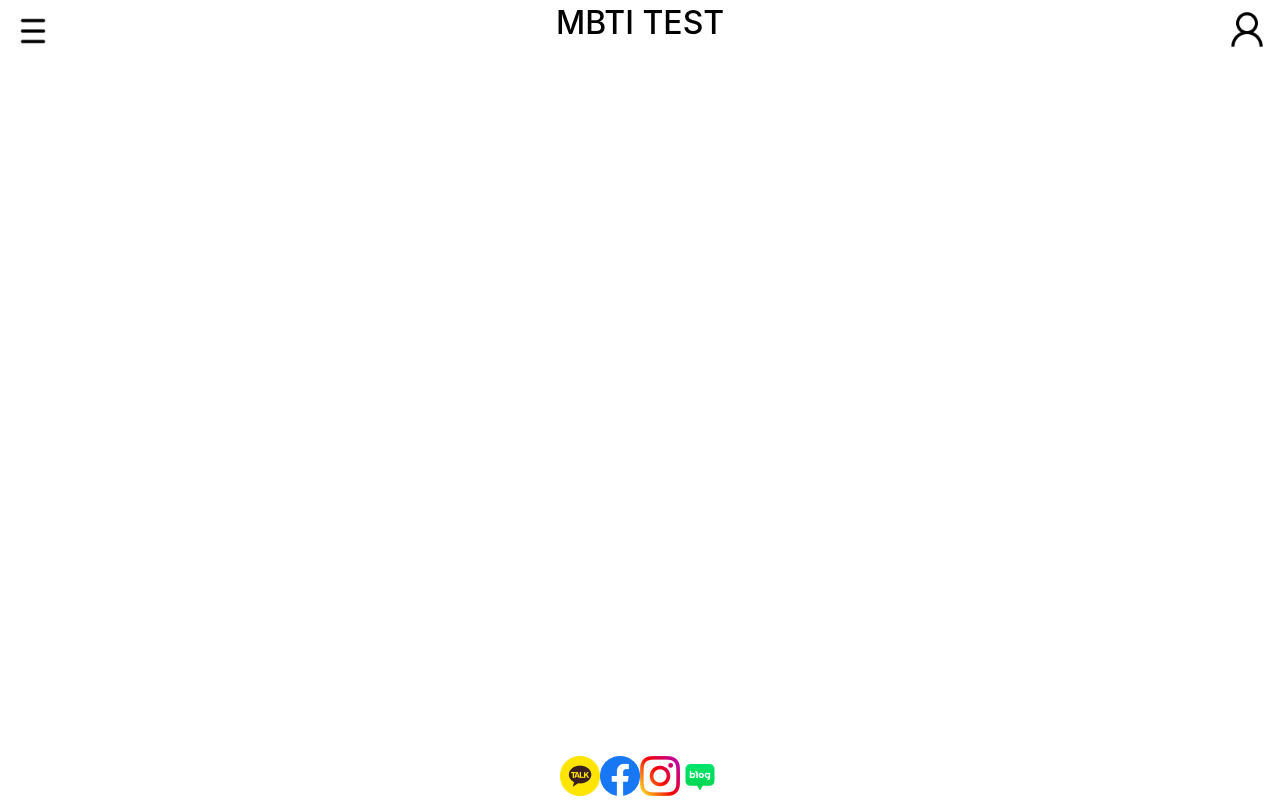
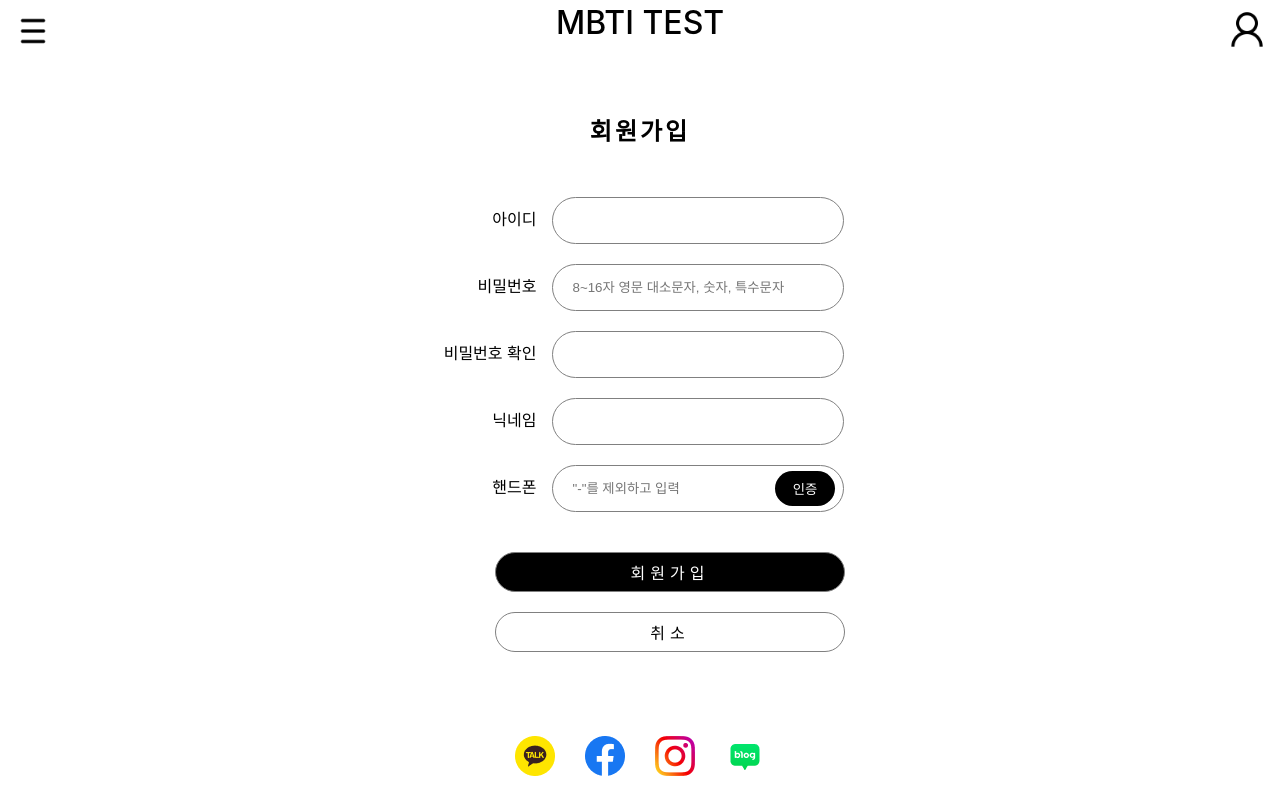
Before and after one commit to town-project/project, a React (Create React App) app: page / in a window 1280 px wide. Built offline with nearby package versions, Linux system fonts and the light colour scheme.

Commit message:
[2023-08-20][seunghyun] [feature] 로그인 및 회원가입 폼 구현 feat. [feature] 로그인 및 회원가입하는 페이지 front 구현 (기능 x)

```diff
--- a/src/frontEnd/Common/Footer.tsx
+++ b/src/frontEnd/Common/Footer.tsx
@@ -6,14 +6,16 @@ import kakao from "../images/kakao.png";
 import Box from "@mui/material/Box";
 import Grid from "@mui/material/Grid";
 
+import styles from './footer.module.css'
+
 export default function Footer() {
     return (
         <Box sx={{ position: "fixed", bottom: 0, width: "100%" }}>
             <Grid item xs={12} textAlign="center">
-            <img src={kakao} alt="kakao" width="40" height="40" />
-            <img src={facebook} alt="facebook" width="40" height="40" />
-            <img src={insta} alt="insta" width="40" height="40" />
-            <img src={naver} alt="naver" width="40" height="40" />
+            <img className={styles.snsBtn} src={kakao} alt="kakao" width="40" height="40" />
+            <img className={styles.snsBtn} src={facebook} alt="facebook" width="40" height="40" />
+            <img className={styles.snsBtn} src={insta} alt="insta" width="40" height="40" />
+            <img className={styles.snsBtn} src={naver} alt="naver" width="40" height="40" />
             </Grid>
         </Box>
     );
--- a/src/frontEnd/Common/Header.tsx
+++ b/src/frontEnd/Common/Header.tsx
@@ -19,8 +19,11 @@ import MenuItem from "@mui/material/MenuItem";
 import Fade from "@mui/material/Fade";
 
 import { useEffect } from "react";
+import { Link } from "react-router-dom";
+
 
 export default function Header() {
+
   // 메뉴 비활/활성화 (Default -> true)
   const menuCheck = useSelector(
     (state: RootState) => state.MainReducer.MenuBtn
@@ -66,10 +69,12 @@ function menuClick() {
   // 드랍다운 제거
   function dropDownClose() {
     anchorDispatch(setAnchorEl(null));
-  };
+  }
+
+
 
   useEffect(() => {
-    console.log('헤더 컴포넌트')
+    console.log("헤더 컴포넌트");
   }, []);
 
   return (
@@ -125,7 +130,17 @@ function menuClick() {
           >
             {loginCheck
               ? member.map((e) => (
-                        <MenuItem onClick={dropDownClose}>{e}</MenuItem>
+
+                  <MenuItem
+                    onClick={(e)=>{
+                    dropDownClose()
+
+                    }}>
+                      <Link to="/login">
+                    {e}
+                    </Link>
+                  </MenuItem>
+
                 ))
               : NonMember.map((e) => (
                   <MenuItem onClick={dropDownClose}>{e}</MenuItem>
@@ -135,4 +150,4 @@ function menuClick() {
       </Grid>
     </Box>
   );
-};
+}
--- /dev/null
+++ b/src/frontEnd/Common/footer.module.css
@@ -0,0 +1,4 @@
+.snsBtn {
+  margin: 20px 15px;
+  cursor: pointer;
+}
--- /dev/null
+++ b/src/frontEnd/Components/Login/LoginForm.module.css
@@ -0,0 +1,87 @@
+.formBox {
+  width: 500px;
+  height: 500px;
+  margin: 100px auto;
+  text-align: center;
+}
+
+h2 {
+  letter-spacing: 3px;
+}
+
+.inputTitle {
+  display: inline-block;
+  width: 100px;
+  text-align: right;
+  margin-right: 15px;
+}
+
+.inputSection:nth-child(2) {
+  margin-top: 60px;
+}
+.inputSection {
+  margin-top: 20px;
+}
+
+.inputValue {
+  width: 250px;
+  height: 25px;
+  border-radius: 70px;
+  border: 1px solid gray;
+  padding: 10px 20px;
+}
+
+.inputValue:hover {
+  outline: 1px solid #ababab;
+}
+
+.inputValue:focus {
+  outline: 1px solid black;
+}
+
+.sendBtn {
+  margin-top: 15px;
+  width: 290px;
+  height: 40px;
+  border-radius: 50px;
+  border: 1px solid gray;
+  cursor: pointer;
+  background-color: black;
+  color: white;
+  font-size: 16px;
+  letter-spacing: 5px;
+}
+
+.sendBtn:hover {
+  background-color: #3e3e3e;
+}
+
+.cancleBtn {
+  width: 290px;
+  height: 40px;
+  border-radius: 50px;
+  border: 1px solid gray;
+  cursor: pointer;
+  background-color: white;
+  color: black;
+  font-size: 16px;
+  letter-spacing: 5px;
+}
+
+.cancle:hover {
+  background-color: #ffffff;
+  color: white;
+}
+
+.accountOptionsBox {
+  margin-top: 50px;
+}
+.accountOptions {
+  font-size: 14px;
+  margin: 0px 30px;
+  cursor: pointer;
+}
+
+.accountOptions:hover {
+  color: gray;
+}
--- /dev/null
+++ b/src/frontEnd/Components/Login/LoginForm.tsx
@@ -0,0 +1,23 @@
+import React from "react";
+import styles from "./LoginForm.module.css";
+export default function LoginForm() {
+  return (
+    <div className={styles.formBox}>
+      <h2>회원가입</h2>
+      <div className={styles.inputSection}>
+        <input className={styles.inputValue} placeholder="ID" />
+      </div>
+      <div className={styles.inputSection}>
+        <input className={styles.inputValue} placeholder="Password" />
+      </div>
+      <div className={styles.inputSection}>
+        <button className={styles.sendBtn}>로그인</button>
+      </div>
+
+      <div className={styles.accountOptionsBox}>
+        <span className={styles.accountOptions}> 아이디 찾기</span>/
+        <span className={styles.accountOptions}>비밀번호 찾기</span>
+      </div>
+    </div>
+  );
+}
--- /dev/null
+++ b/src/frontEnd/Components/Login/RegisterForm.module.css
@@ -0,0 +1,112 @@
+.formBox {
+  width: 500px;
+  height: 500px;
+  margin: 50px auto;
+  text-align: center;
+  position: relative;
+}
+
+h2 {
+  letter-spacing: 3px;
+}
+
+.inputTitle {
+  display: inline-block;
+  width: 100px;
+  text-align: right;
+  margin-right: 15px;
+}
+
+.inputSection:nth-child(2) {
+  margin-top: 50px;
+}
+.inputSection {
+  margin-top: 20px;
+  position: relative;
+}
+
+.inputValue {
+  width: 250px;
+  height: 25px;
+  border-radius: 70px;
+  border: 1px solid gray;
+  padding: 10px 20px;
+  position: relative;
+}
+
+.inputValue:hover {
+  outline: 1px solid #ababab;
+}
+
+.inputValue:focus {
+  outline: 1px solid black;
+}
+
+.btnGroup {
+  margin-left: 100px;
+}
+.RegisterBtn {
+  width: 350px;
+  height: 40px;
+  border-radius: 50px;
+  border: 1px solid gray;
+  cursor: pointer;
+  background-color: black;
+  color: white;
+  font-size: 16px;
+  letter-spacing: 5px;
+  margin-top: 20px;
+  margin-left: 60px;
+}
+
+.RegisterBtn:hover {
+  background-color: #3e3e3e;
+}
+
+.cancleBtn {
+  width: 350px;
+  height: 40px;
+  border-radius: 50px;
+  border: 1px solid gray;
+  cursor: pointer;
+  background-color: white;
+  color: black;
+  font-size: 16px;
+  letter-spacing: 5px;
+  margin-left: 60px;
+}
+
+.cancle:hover {
+  background-color: #ffffff;
+  color: white;
+}
+
+.accountOptionsBox {
+  margin-top: 50px;
+}
+.accountOptions {
+  font-size: 14px;
+  margin: 0px 30px;
+  cursor: pointer;
+}
+
+.accountOptions:hover {
+  color: gray;
+}
+
+.AuthPhone {
+  width: 60px;
+  height: 35px;
+  position: absolute;
+  color: white;
+  background-color: black;
+  border: 0px;
+  top: 6px;
+  right: 55px;
+  border-radius: 70px;
+  cursor: pointer;
+}
+
+.AuthPhone:hover {
+  background-color: #3e3e3e;
+}
--- /dev/null
+++ b/src/frontEnd/Components/Login/RegisterForm.tsx
@@ -0,0 +1,51 @@
+import React from "react";
+import styles from "./RegisterForm.module.css";
+
+export default function RegisterForm() {
+  return (
+    <div className={styles.formBox}>
+      <h2>회원가입</h2>
+
+      <div className={styles.inputSection}>
+        <div className={styles.inputTitle}>아이디</div>
+        <input className={styles.inputValue} placeholder="" />
+      </div>
+
+      <div className={styles.inputSection}>
+        <div className={styles.inputTitle}>비밀번호</div>
+        <input
+          className={styles.inputValue}
+          placeholder="8~16자 영문 대소문자, 숫자, 특수문자"
+        />
+      </div>
+
+      <div className={styles.inputSection}>
+        <div className={styles.inputTitle}>비밀번호 확인</div>
+        <input className={styles.inputValue} placeholder="" />
+      </div>
+
+      <div className={styles.inputSection}>
+        <div className={styles.inputTitle}>닉네임</div>
+        <input className={styles.inputValue} placeholder={``} />
+      </div>
+
+      <div className={styles.inputSection}>
+        <div className={styles.inputTitle}>핸드폰</div>
+        <input
+          className={styles.inputValue}
+          placeholder={`"-"를 제외하고 입력`}
+        ></input>
+        <button className={styles.AuthPhone}>인증</button>
+      </div>
+
+      {/* <div className={styles.btnGroup}> */}
+      <div className={styles.inputSection}>
+        <button className={styles.RegisterBtn}>회원가입</button>
+      </div>
+      <div className={styles.inputSection}>
+        <button className={styles.cancleBtn}>취소</button>
+      </div>
+      {/* </div> */}
+    </div>
+  );
+}
--- a/src/frontEnd/Components/Main/MainCopy.tsx
+++ b/src/frontEnd/Components/Main/MainCopy.tsx
@@ -1,14 +1,26 @@
 import Box from "@mui/material/Box";
 
-import Header from '../../Common/Header';
-import Footer from '../../Common/Footer';
+import Header from "../../Common/Header";
+import Footer from "../../Common/Footer";
+import { BrowserRouter, Routes, Route } from "react-router-dom";
+import LoginForm from "../Login/LoginForm";
+import RegisterForm from "../Login/RegisterForm";
 
 export default function MainCopy() {
-
   return (
     <Box sx={{ flexGrow: 1 }}>
       <Header />
-
+      <BrowserRouter>
+        <Routes>
+          <Route
+            path="/login"
+            element={
+              <div style={{ margin: "auto 50%" }}>MainPage Contents</div>
+            }
+          ></Route>
+          <Route path="/" element={<RegisterForm />}></Route>
+        </Routes>
+      </BrowserRouter>
       <Footer />
     </Box>
   );
--- a/tsconfig.json
+++ b/tsconfig.json
@@ -9,7 +9,7 @@
     "strict": true,
     "forceConsistentCasingInFileNames": true,
     "noFallthroughCasesInSwitch": true,
-    "module": "CommonJS",
+    "module": "ESNext",
     "moduleResolution": "node",
     "resolveJsonModule": true,
     "isolatedModules": true,
```
Also changed, not shown: package.json (+11 -2 lines), .eslintrc.json (added), 2 other files (tests, documents, lock files or other folders). Lines whose indentation alone changed are shown as unchanged.
